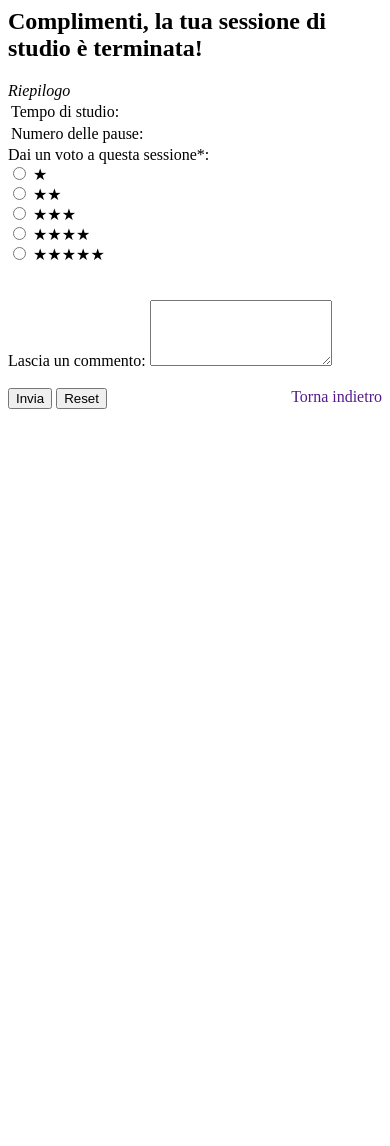
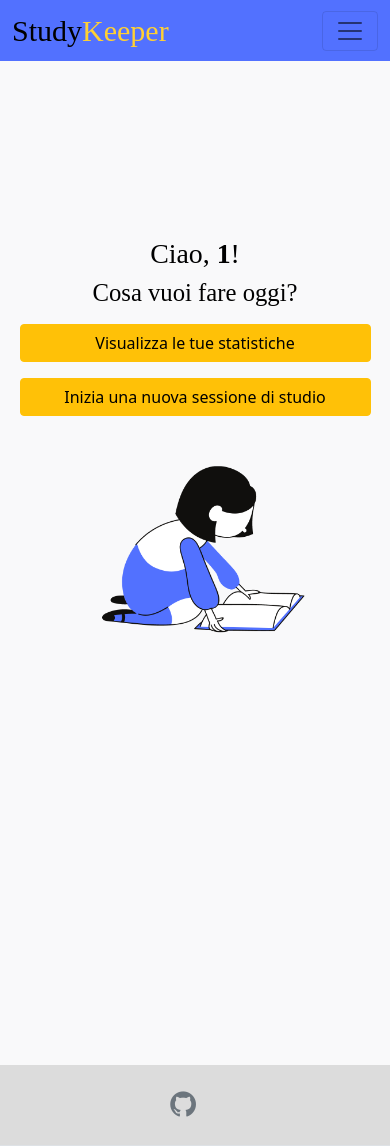
Before and after one commit to mrynaa/StudyKeeper, a PHP site: page /summary.php in a window 390 px wide. Before the commit the page ends 409 px from the top, so only its background shows below. Run offline with PHP 8.4, Linux system fonts and the light colour scheme; the visitor is signed in with stand-in values (Sample User, id 1); data that the repository does not hold is empty; some libraries are stand-ins or nearby versions.

Commit message:
Update summary.php

```diff
--- a/summary.php
+++ b/summary.php
@@ -1,45 +1,92 @@
-<form name="loginForm" action="" class="summary" method="post" onsubmit="remember()">
-    <h2 style="font-family:'Times New Roman', Times, serif;"> Complimenti, la tua sessione di studio è terminata! </h2>
-    <p></p>
-    <caption><i>Riepilogo</i></caption>
-    <table class="table">
-        <tbody>
-            <tr>
-                <td> Tempo di studio: </td>
-                <td> <?= $_POST["studyTime"] ?> </td>
-            </tr>
-            <tr>
-                <td>Numero delle pause:</td>
-                <td> <?= $_POST["pause"] ?> </td>
-            </tr>
-        </tbody>
-    </table>
-    <label> Dai un voto a questa sessione*: </label> <br>
-    <div class="form-check checkbox-inline">
-        <input class="form-check-input" type="radio" name="inlineRadioOptions" id="voto1" value="1" required>
-        <label class="form-check-label" for="inlineRadio1"> ★ </label>
+<!DOCTYPE html>
+<html lang="en">
+    <head>
+        <meta charset="UTF-8">
+        <meta http-equiv="X-UA-Compatible" content="IE=edge">
+        <meta name="viewport" content="width=device-width, initial-scale=1.0">
+        <link href="https://cdn.jsdelivr.net/npm/bootstrap@5.1.3/dist/css/bootstrap.min.css"
+            rel="stylesheet" integrity="sha384-1BmE4kWBq78iYhFldvKuhfTAU6auU8tT94WrHftjDbrCEXSU1oBoqyl2QvZ6jIW3"
+            crossorigin="anonymous">
+        <script src="https://cdn.jsdelivr.net/npm/bootstrap@5.1.3/dist/js/bootstrap.bundle.min.js"
+            integrity="sha384-ka7Sk0Gln4gmtz2MlQnikT1wXgYsOg+OMhuP+IlRH9sENBO0LRn5q+8nbTov4+1p"
+            crossorigin="anonymous">
+        </script>
+        <script src="https://ajax.googleapis.com/ajax/libs/jquery/3.2.1/jquery.min.js"></script>
+        <link rel="stylesheet" href="https://cdnjs.cloudflare.com/ajax/libs/font-awesome/4.7.0/css/font-awesome.min.css">
+        <link rel="stylesheet" href="main.css">
+        <title>Homepage</title>
+    </head>
+
+
+<body>
+    <?php
+        if(!isset($_COOKIE["LoggedUser"])) {
+            header("Location: http://localhost:3000/login.php");
+        } else {
+            $user = $_COOKIE["LoggedUser"];
+        }
+    ?>
+
+    <!-- NAVBAR -->
+    <nav class="navbar navbar-expand-lg navbar-light nav-bg">
+        <div class="container">
+            <span> <a href="index.html" style="text-decoration: none;"> <l1 class="logoS">Study</l1><l2 class="logoK">Keeper</l2> </a> </span>
+            <button class="navbar-toggler" type="button" data-bs-toggle="collapse" data-bs-target="#navbarResponsive" aria-controls="navbarResponsive" aria-expanded="false" aria-label="Toggle navigation">
+                <span class="navbar-toggler-icon"></span>
+            </button>
+            <div class="collapse navbar-collapse" id="navbarResponsive">
+                <ul class="navbar-nav ms-auto">
+                    <li class="nav-item">
+                        <a class="nav-link linknav" href="main.php">Home</a>
+                    </li>
+                    <li class="nav-item">
+                        <a class="nav-link linknav" href="profilo.php">Profilo</a>
+                    </li>
+                    <li class="nav-item">
+                        <a class="nav-link linknav" href="logout.php">Logout</a>
+                    </li>
+                </ul>
+            </div>
+        </div>
+    </nav>
+
+    <!-- CENTRO DELLA PAGINA -->
+    <div class="pagina text-center">
+        <div class="row align-items-lg-center">
+            <div class="col-lg-5 offset-xxl-1 col-xxl-3 mb-4 mb-lg-0 text-center text-lg-center">
+                <div class="welcome">
+                    <p></p>
+                    <h1>Ciao, <b> <?php echo $user ?></b>! <h1><h2> Cosa vuoi fare oggi?</h2>
+                </div>
+                <p></p>
+                <div>
+                    <a href="statistic.php"><button class="btn btn-warning" style="width: 90%;">
+                    Visualizza le tue statistiche
+                    </button></a>
+                    <p></p>
+                    <a href="timer.php"><button class="btn btn-warning" style="width: 90%;">
+                    Inizia una nuova sessione di studio
+                    </button></a>
+                </div>
+            </div>
+            <div class="col-lg-7 col-xxl-7 position-relative">
+                <img src = "home.png" id= "logo" style = "max-width :60%"/>
+            </div>
+        </div>
     </div>
-    <div class="form-check checkbox-inline">
-        <input class="form-check-input" type="radio" name="inlineRadioOptions" id="voto2" value="2">
-        <label class="form-check-label" for="inlineRadio3"> ★★ </label>
-    </div>
-    <div class="form-check checkbox-inline">
-        <input class="form-check-input" type="radio" name="inlineRadioOptions" id="voto3" value="3">
-        <label class="form-check-label" for="inlineRadio3"> ★★★	 </label>
-    </div>
-    <div class="form-check checkbox-inline">
-        <input class="form-check-input" type="radio" name="inlineRadioOptions" id="voto4" value="4">
-        <label class="form-check-label" for="inlineRadio3"> ★★★★ </label>
-    </div>
-    <div class="form-check checkbox-inline">
-        <input class="form-check-input" type="radio" name="inlineRadioOptions" id="voto5" value="5">
-        <label class="form-check-label" for="inlineRadio3"> ★★★★★ </label>
-    </div> <br> <br>
-    <div>
-        <label class="form-label" for="comm"> Lascia un commento: </label>
-        <textarea class="form-control" id="comm" rows="4"> </textarea>
-    </div> <br>
-    <button type="submit" class="btn btn-warning button-ss" name="submitButton"> Invia </button>
-    <button type="reset" class="btn btn-warning button-ss" name="resetButton"> Reset </button>
-    <a href="" style="text-decoration:none; float: right;" class="linknav"> Torna indietro </a>
-</form>
+
+    <!-- FOOTER -->
+    <footer class="text-center text-lg-start footer-bg text-muted">
+        <section class="d-flex justify-content-center justify-content-lg-between p-4 border-bottom">
+            <div class="me-5 d-none d-lg-block">
+                <span class="foo-log">Copyright © 2022, All Right Reserved Seobin</span>
+            </div>
+            <div>
+                <a href="https://github.com/mrynaa/StudyKeeper" class="me-4 text-reset" style="text-decoration: none;">
+                <i class="fa fa-github icon"></i>
+                </a>
+            </div>
+        </section>
+    </footer>
+</body>
+</html>
```
